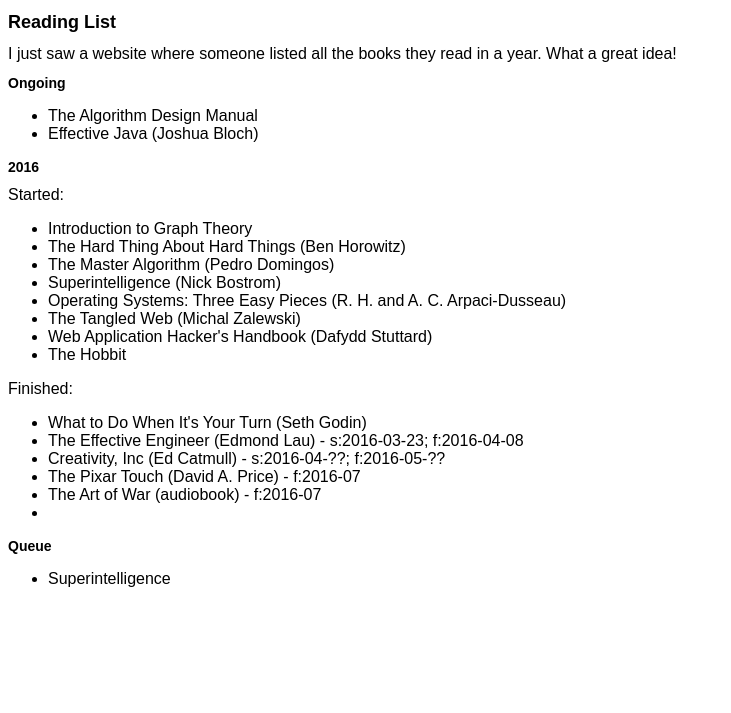
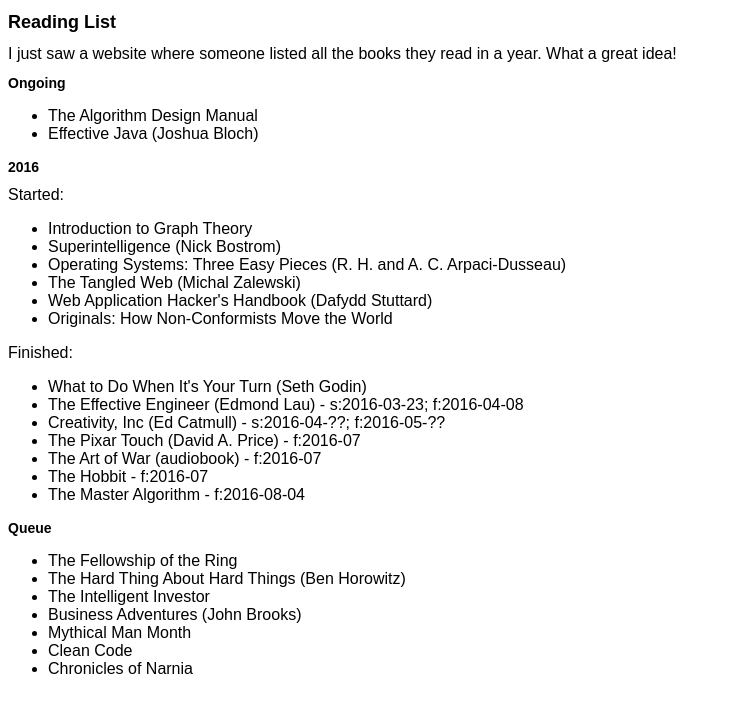
Before and after one commit to carise/carise.github.com, a Jekyll site: the page books.html, which Jekyll copies as it is, in a window 1280 px wide. Shown: the top 713 px of the page, without its empty margins (0-731 px from the left). Built offline with Jekyll 4.4.1, drawn with Linux system fonts in a browser that asks for light colours.

Commit message:
update reading list

```diff
--- a/books.html
+++ b/books.html
@@ -19,13 +19,11 @@
   Started:
   <ul>
     <li>Introduction to Graph Theory</li>
-    <li>The Hard Thing About Hard Things (Ben Horowitz)</li>
-    <li>The Master Algorithm (Pedro Domingos)</li>
     <li>Superintelligence (Nick Bostrom)</li>
     <li>Operating Systems: Three Easy Pieces (R. H. and A. C. Arpaci-Dusseau)</li>
     <li>The Tangled Web (Michal Zalewski)</li>
     <li>Web Application Hacker's Handbook (Dafydd Stuttard)</li>
-    <li>The Hobbit</li>
+    <li>Originals: How Non-Conformists Move the World</li>
   </ul>
 
   Finished:
@@ -35,12 +33,19 @@
     <li>Creativity, Inc (Ed Catmull) - s:2016-04-??; f:2016-05-??</li>
     <li>The Pixar Touch (David A. Price) - f:2016-07</li>
     <li>The Art of War (audiobook) - f:2016-07</li>
-    <li>
+    <li>The Hobbit - f:2016-07</li>
+    <li>The Master Algorithm - f:2016-08-04</li>
   </ul>
 
   <h2>Queue</h2>
   <ul>
-    <li>Superintelligence</li>
+    <li>The Fellowship of the Ring</li>
+    <li>The Hard Thing About Hard Things (Ben Horowitz)</li>
+    <li>The Intelligent Investor</li>
+    <li>Business Adventures (John Brooks)</li>
+    <li>Mythical Man Month</li>
+    <li>Clean Code</li>
+    <li>Chronicles of Narnia</li>
   </ul>
 </body>
 </html>
```
